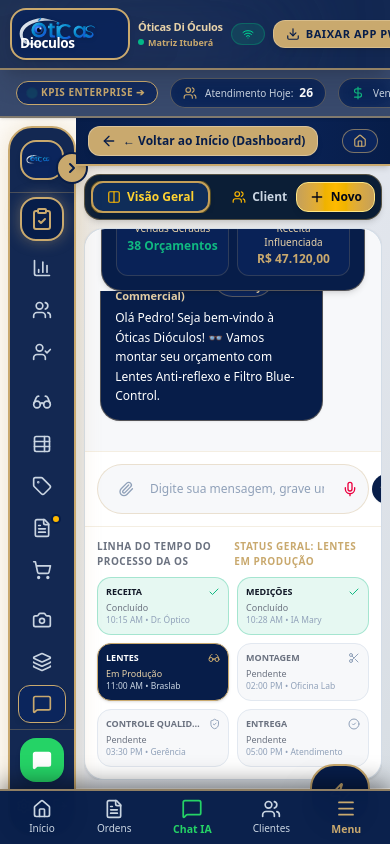
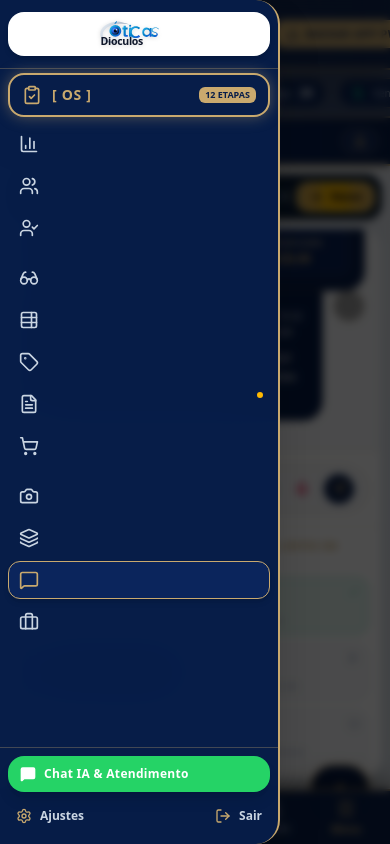
Before and after one commit to ROCHA511/OTICAS-DI-OCULOS, a React (Vite) app: page / in a window 390 px wide. Both pictures are taken after a click on the button "Menu". Built offline with nearby package versions, Linux system fonts and the light colour scheme; no server answers; grey boxes are pictures that could not be loaded.

Commit message:
feat: adicionar sidebar drawer responsivo e botao hamburguer mobile na navbar

```diff
--- a/src/components/Navbar.tsx
+++ b/src/components/Navbar.tsx
@@ -1,5 +1,5 @@
 import React, { useState } from 'react';
-import { Bell, ChevronDown, Sparkles, MessageCircle, Building2, ShieldCheck, UserPlus, Share2 } from 'lucide-react';
+import { Bell, ChevronDown, Sparkles, MessageCircle, Building2, ShieldCheck, UserPlus, Share2, Menu } from 'lucide-react';
 import { AiSettings } from '../types';
 import { OticasLogo } from './brand/OticasLogo';
 import { InstallButton } from './InstallButton';
@@ -15,6 +15,8 @@ interface NavbarProps {
   onOpenShareModal?: () => void;
   onNavigateTab?: (tab: any) => void;
   onOpenQuickSearch?: () => void;
+  isMobileMenuOpen?: boolean;
+  setIsMobileMenuOpen?: (open: boolean) => void;
 }
 
 export const Navbar: React.FC<NavbarProps> = ({
@@ -26,6 +28,8 @@ export const Navbar: React.FC<NavbarProps> = ({
   onOpenShareModal,
   onNavigateTab,
   onOpenQuickSearch,
+  isMobileMenuOpen = false,
+  setIsMobileMenuOpen,
 }) => {
   const [selectedBranch, setSelectedBranch] = useState('Filial Matriz Centro');
   const [showMessagesMenu, setShowMessagesMenu] = useState(false);
@@ -372,6 +376,15 @@ export const Navbar: React.FC<NavbarProps> = ({
           </div>
           <ChevronDown className="w-3.5 h-3.5 text-[#C9A96E]" />
         </div>
+
+        {/* Botão Hambúrguer Mobile na extremidade da Navbar */}
+        <button
+          onClick={() => setIsMobileMenuOpen && setIsMobileMenuOpen(!isMobileMenuOpen)}
+          className="sm:hidden p-1.5 bg-[#C9A96E] hover:bg-[#E8D2A8] text-[#071D49] rounded-xl font-bold transition-all border border-white/30 shadow-md active:scale-95 flex items-center justify-center shrink-0 cursor-pointer ml-1"
+          title="Abrir Menu do Sistema"
+        >
+          <Menu className="w-5 h-5 stroke-[2.5]" />
+        </button>
       </div>
     </header>
   );
--- a/src/components/Sidebar.tsx
+++ b/src/components/Sidebar.tsx
@@ -48,6 +48,8 @@ interface SidebarProps {
   inLabCount: number;
   onLogout?: () => void;
   onOpenSmartOSWizard?: () => void;
+  isMobileOpen?: boolean;
+  setIsMobileOpen?: (open: boolean) => void;
 }
 
 export const Sidebar: React.FC<SidebarProps> = ({
@@ -57,8 +59,16 @@ export const Sidebar: React.FC<SidebarProps> = ({
   inLabCount,
   onLogout,
   onOpenSmartOSWizard,
+  isMobileOpen = false,
+  setIsMobileOpen,
 }) => {
   const [isExpanded, setIsExpanded] = useState(false);
+
+  // Fecha o menu automaticamente após selecionar uma opção
+  const handleSelectTab = (tab: ActiveTab) => {
+    setActiveTab(tab);
+    if (setIsMobileOpen) setIsMobileOpen(false);
+  };
 
   // Categorias organizadas de navegação
   const navGroups = [
@@ -144,17 +154,29 @@ export const Sidebar: React.FC<SidebarProps> = ({
   ];
 
   return (
-    <aside
-      className={`relative bg-[#071D49]/95 backdrop-blur-xl text-white flex flex-col justify-between py-3 my-2 ml-2 rounded-[24px] border-2 border-[#C9A96E] shadow-[0_0_25px_rgba(201,169,110,0.3)] shrink-0 z-30 h-[calc(100%-16px)] transition-all duration-300 ease-in-out select-none ${
-        isExpanded
-          ? 'w-[85vw] max-w-[280px] sm:w-[50vw] sm:max-w-[280px] shadow-2xl'
-          : 'w-[68px] sm:w-[72px]'
-      }`}
-    >
+    <>
+      {/* Overlay Escuro com Desfoque ao Abrir no Celular */}
+      {isMobileOpen && (
+        <div
+          className="fixed inset-0 bg-black/70 backdrop-blur-xs z-[180] sm:hidden animate-in fade-in"
+          onClick={() => setIsMobileOpen && setIsMobileOpen(false)}
+        />
+      )}
+
+      {/* Container Adaptável: Relativo no Desktop, Fixo em Drawer no Mobile */}
+      <aside
+        className={`bg-[#071D49]/98 sm:bg-[#071D49]/95 backdrop-blur-xl text-white flex flex-col justify-between py-3 shrink-0 z-[190] sm:z-30 transition-all duration-300 ease-in-out select-none ${
+          isMobileOpen
+            ? 'fixed inset-y-0 left-0 w-[280px] h-full my-0 ml-0 rounded-r-3xl border-r-2 border-[#C9A96E] shadow-2xl flex'
+            : 'hidden sm:flex sm:relative sm:my-2 sm:ml-2 sm:rounded-[24px] sm:border-2 sm:border-[#C9A96E] sm:shadow-[0_0_25px_rgba(201,169,110,0.3)] sm:h-[calc(100%-16px)]'
+        } ${
+          isExpanded || isMobileOpen ? 'w-[280px] sm:w-[280px]' : 'sm:w-[72px]'
+        }`}
+      >
       {/* Botão de Expandir / Recolher na borda - Sem piscadas */}
       <button
         onClick={() => setIsExpanded(!isExpanded)}
-        className="absolute -right-3.5 top-6 z-50 bg-[#C9A96E] hover:bg-[#E8D2A8] text-[#071D49] p-1.5 rounded-full shadow-lg border-2 border-[#071D49] hover:scale-110 active:scale-95 transition-all cursor-pointer"
+        className="absolute -right-3.5 top-6 z-50 bg-[#C9A96E] hover:bg-[#E8D2A8] text-[#071D49] p-1.5 rounded-full shadow-lg border-2 border-[#071D49] hover:scale-110 active:scale-95 transition-all cursor-pointer hidden sm:flex"
         title={isExpanded ? 'Recolher Barra Lateral' : 'Expandir Barra Lateral'}
       >
         {isExpanded ? (
@@ -166,9 +188,9 @@ export const Sidebar: React.FC<SidebarProps> = ({
 
       {/* Brand Header - Clickable to Return Home */}
       <div className="px-2 flex flex-col items-center border-b border-[#C9A96E]/30 pb-3 mb-1">
-        {isExpanded ? (
+        {isExpanded || isMobileOpen ? (
           <button
-            onClick={() => setActiveTab('dashboard')}
+            onClick={() => handleSelectTab('dashboard')}
             className="w-full bg-white hover:bg-slate-100 text-[#071D49] py-2 px-3 rounded-2xl flex items-center justify-center shadow-md transition-all cursor-pointer active:scale-95"
             title="Voltar para a Página Inicial (Dashboard)"
           >
@@ -176,7 +198,7 @@ export const Sidebar: React.FC<SidebarProps> = ({
           </button>
         ) : (
           <button
-            onClick={() => setActiveTab('dashboard')}
+            onClick={() => handleSelectTab('dashboard')}
             className="w-11 h-10 rounded-2xl bg-[#0B255C] hover:bg-[#153270] border-2 border-[#C9A96E] flex items-center justify-center p-1 cursor-pointer hover:scale-105 transition-all shadow-md active:scale-95"
             title="Voltar para a Página Inicial (Dashboard)"
           >
@@ -187,11 +209,11 @@ export const Sidebar: React.FC<SidebarProps> = ({
 
       {/* Fixed OS Button (Novo Módulo OS Inteligente) */}
       <div className="px-2 mb-2">
-        {isExpanded ? (
+        {isExpanded || isMobileOpen ? (
           <button
             onClick={() => {
               if (onOpenSmartOSWizard) onOpenSmartOSWizard();
-              setActiveTab('os');
+              handleSelectTab('os');
             }}
             className="w-full bg-[#071D49] hover:bg-[#0B255C] text-[#C9A96E] font-black text-xs py-2.5 px-3 rounded-2xl border-2 border-[#C9A96E] flex items-center justify-between shadow-[0_0_15px_rgba(201,169,110,0.4)] transition-all cursor-pointer active:scale-95 group"
           >
@@ -207,7 +229,7 @@ export const Sidebar: React.FC<SidebarProps> = ({
           <button
             onClick={() => {
               if (onOpenSmartOSWizard) onOpenSmartOSWizard();
-              setActiveTab('os');
+              handleSelectTab('os');
             }}
             className="w-11 h-11 mx-auto bg-[#071D49] hover:bg-[#0B255C] text-[#C9A96E] rounded-2xl border-2 border-[#C9A96E] flex items-center justify-center shadow-[0_0_15px_rgba(201,169,110,0.4)] transition-all cursor-pointer active:scale-95"
             title="[ OS ] Nova Ordem de Serviço Inteligente (12 Etapas)"
@@ -233,13 +255,13 @@ export const Sidebar: React.FC<SidebarProps> = ({
               return (
                 <button
                   key={idx}
-                  onClick={() => setActiveTab(item.id)}
+                  onClick={() => handleSelectTab(item.id)}
                   title={item.title}
                   className={`w-full flex items-center gap-2.5 px-2.5 py-2 rounded-xl transition-all duration-200 cursor-pointer relative ${
                     isActive
                       ? 'bg-[#0B255C] text-[#C9A96E] border border-[#C9A96E] font-bold shadow-md'
                       : 'text-slate-200 hover:text-[#C9A96E] hover:bg-[#0B255C]/60 border border-transparent font-medium'
-                  } ${!isExpanded ? 'justify-center' : 'justify-between'}`}
+                  } ${!(isExpanded || isMobileOpen) ? 'justify-center' : 'justify-between'}`}
                 >
                   <div className="flex items-center gap-2.5 min-w-0">
                     <Icon className={`w-5 h-5 shrink-0 ${isActive ? 'text-[#C9A96E]' : 'text-slate-300'}`} />
@@ -275,9 +297,9 @@ export const Sidebar: React.FC<SidebarProps> = ({
 
       {/* Floating Chat Button at Bottom */}
       <div className="px-2 pt-2 border-t border-[#C9A96E]/30 space-y-2 mt-1 shrink-0">
-        {isExpanded ? (
+        {isExpanded || isMobileOpen ? (
           <button
-            onClick={() => setActiveTab('chat')}
+            onClick={() => handleSelectTab('chat')}
             className="w-full bg-[#25D366] hover:bg-[#20bd5a] text-white font-extrabold text-xs py-2.5 px-3 rounded-2xl flex items-center justify-between shadow-lg transition-all cursor-pointer active:scale-95"
           >
             <div className="flex items-center gap-2">
@@ -292,7 +314,7 @@ export const Sidebar: React.FC<SidebarProps> = ({
           </button>
         ) : (
           <button
-            onClick={() => setActiveTab('chat')}
+            onClick={() => handleSelectTab('chat')}
             className="w-11 h-11 mx-auto bg-[#25D366] hover:bg-[#20bd5a] text-white rounded-2xl flex items-center justify-center shadow-md transition-all cursor-pointer active:scale-95 relative"
             title="Chat IA WhatsApp"
           >
@@ -306,32 +328,33 @@ export const Sidebar: React.FC<SidebarProps> = ({
         )}
 
         {/* Settings & Logout */}
-        <div className={`flex items-center gap-1 ${isExpanded ? 'justify-between' : 'justify-center'}`}>
+        <div className={`flex items-center gap-1 ${isExpanded || isMobileOpen ? 'justify-between' : 'justify-center'}`}>
           <button
-            onClick={() => setActiveTab('ai-settings')}
+            onClick={() => handleSelectTab('ai-settings')}
             title="Configurações do Agente IA"
             className={`p-2 rounded-xl transition-all cursor-pointer ${
               activeTab === 'ai-settings'
                 ? 'bg-[#0B255C] text-[#C9A96E] border border-[#C9A96E]'
                 : 'text-slate-300 hover:text-[#C9A96E] hover:bg-[#0B255C]/70'
-            } ${isExpanded ? 'flex items-center gap-2 text-xs font-bold' : ''}`}
+            } ${isExpanded || isMobileOpen ? 'flex items-center gap-2 text-xs font-bold' : ''}`}
           >
             <Settings className="w-4 h-4 text-[#C9A96E]" />
-            {isExpanded && <span>Ajustes</span>}
+            {isExpanded || isMobileOpen ? <span>Ajustes</span> : null}
           </button>
 
           <button
             onClick={onLogout ? onLogout : () => alert('Sessão encerrada.')}
             title="Sair do Sistema"
             className={`p-2 rounded-xl text-slate-300 hover:text-[#C9A96E] hover:bg-[#0B255C]/80 transition-all cursor-pointer ${
-              isExpanded ? 'flex items-center gap-2 text-xs font-bold' : ''
+              isExpanded || isMobileOpen ? 'flex items-center gap-2 text-xs font-bold' : ''
             }`}
           >
             <LogOut className="w-4 h-4 text-[#C9A96E]" />
-            {isExpanded && <span>Sair</span>}
+            {isExpanded || isMobileOpen ? <span>Sair</span> : null}
           </button>
         </div>
       </div>
     </aside>
-  );
+  </>
+);
 };
```
